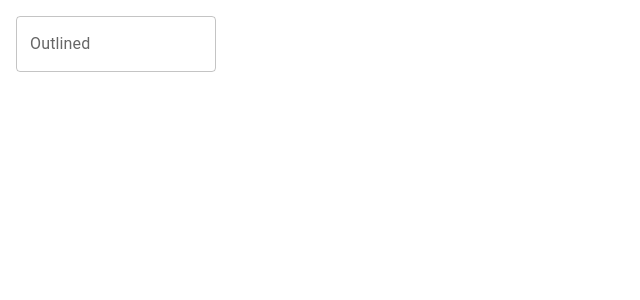
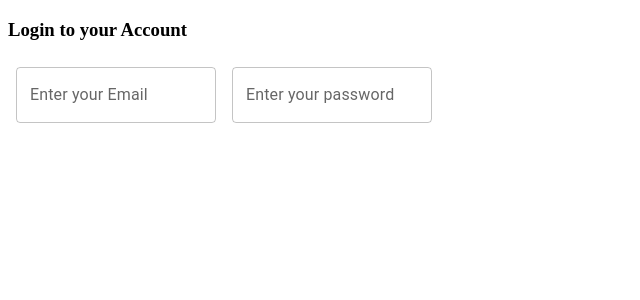
Before and after one commit to FIDELIS-TUWEI/Blog-App-MERN, a React (Vite) app: page / in a window 1280 px wide. Shown: the top 300 px of the page, without its empty margins (0-640 px from the left). Built offline with nearby package versions, Linux system fonts and the light colour scheme.

Commit message:
button MUI created

```diff
--- a/src/components/common/Form.jsx
+++ b/src/components/common/Form.jsx
@@ -3,6 +3,10 @@ import TextField from "@mui/material/TextField";
 
 const BasicTextFields = () => {
     return (
+        <div>
+            <div className="heading__container">
+                <h3>Login to your Account</h3>
+            </div>
             <Box
                 component="form"
                 sx={{
@@ -11,8 +15,10 @@ const BasicTextFields = () => {
                 noValidate
                 autoComplete="off"
             >
-            <TextField id="outlined-basic" label="Outlined" variant="outlined" />
+                <TextField id="outlined-basic" label="Enter your Email" variant="outlined" />
+                <TextField id="password" label="Enter your password" variant="outlined" />
             </Box>
+        </div>
     );
 }
 
```
Also changed, not shown: src/components/common/Button.jsx (added, +9 -0 lines). Lines whose indentation alone changed are shown as unchanged.
